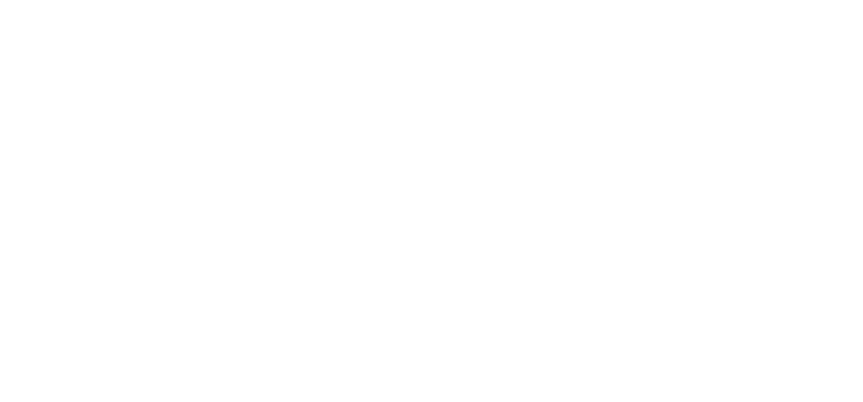
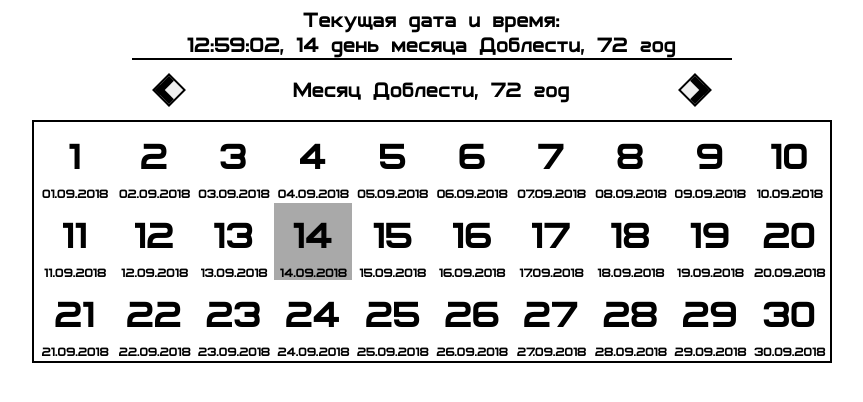
Before and after one commit to Ikamari/ortega-calendar, a React app: page / in a window 1280 px wide. Shown: the whole page, without its empty margins (208-1071 px from the left). Built offline with nearby package versions, Linux system fonts and the light colour scheme.

Commit message:
Simple design, other logic

```diff
--- a/app/App.css
+++ b/app/App.css
@@ -4,6 +4,11 @@
 }
 
 .app {
+    display: flex;
+    flex-direction: column;
+    width: 800px;
+    margin: 0 auto;
+    font-size: 18px;
     font-family: Arch, cursive, sans-serif;
 }
 
@@ -49,11 +54,11 @@
 }
 
 .arrow-button-up, .arrow-button-down, .arrow-button-left, .arrow-button-right {
-    width: 10px;
-    height: 10px;
+    width: 20px;
+    height: 20px;
     border: solid black;
-    border-width: 0 5px 5px 0;
-    outline: 1px solid black;
+    border-width: 0 7px 7px 0;
+    outline: 2px solid black;
     padding: 3px;
     transition-duration: 0.3s;
     cursor: pointer;
--- a/app/App.js
+++ b/app/App.js
@@ -1,23 +1,26 @@
 // React
-import React, { Component } from 'react';
+import React, { Component }  from 'react';
 // Datetime
-import OrtegaDatetime       from "./OrtegaDatetime";
+import OrtegaDatetime        from './OrtegaDatetime';
+// Containers
+import OrtegaCalendar        from './containers/OrtegaCalendar'
+// Components
+import OrtegaCurrentDateTime from './components/current-datetime/OrtegaCurrentDateTime'
 // Styles
-import styles               from './App.css'
+import styles                from './App.css'
 
 export default class App extends Component {
     constructor(props) {
         super(props)
-        const ortegaDatetime = new OrtegaDatetime()
-        this.ticker = setInterval(() => {
-            ortegaDatetime.update()
-            console.log(`${ortegaDatetime.getTime()} (${ortegaDatetime.getTempa()} темпа) ${ortegaDatetime.getDate()} (${ortegaDatetime.day} день месяца ${ortegaDatetime.getMonthName()}, ${ortegaDatetime.year} год)\n`)
-        }, 1000)
+        this.ortegaDatetime = new OrtegaDatetime()
+        setInterval(() => { this.ortegaDatetime.update() }, 1000)
     }
 
     render() {
         return(
             <div className={styles.app}>
+                <OrtegaCurrentDateTime ortegaDateTime={this.ortegaDatetime}/>
+                <OrtegaCalendar        ortegaDateTime={this.ortegaDatetime}/>
             </div>
         )
     }
--- a/app/OrtegaDatetime.js
+++ b/app/OrtegaDatetime.js
@@ -1,3 +1,5 @@
+import { addDays } from './helpers/DateHelper'
+
 const ORTEGA_MONTHS = [
     'Доблести', 'Справедливости', 'Усердия', 'Мудрости', 'Умеренности', 'Искренности',
     'Верности', 'Щедрости', 'Порядка', 'Великодушия', 'Прощения', 'Владыки'
@@ -24,17 +26,21 @@ export default class OrtegaDatetime {
     minutes
     seconds
 
-    initialDateTime
-    previouslyUsedDateTime
+    initialRealDate
+    initialOrtegaDate
+    initialRealDateTime
+    previouslyUsedRealDateTime
 
-    constructor(ortegaDateStartFrom = '01.01.72', realStartDateFrom = '01.10.2018') {
-        const initialOrtegaDateParts = ortegaDateStartFrom.split('.')
-        const realStartDateParts     = realStartDateFrom.split('.')
+    constructor(ortegaInitialDate = '01.01.72', realInitialDate = '01.10.2018') {
+        const ortegaInitialDateParts = ortegaInitialDate.split('.')
+        const realInitialDateParts     = realInitialDate.split('.')
 
-        this.initialDay   = Number(initialOrtegaDateParts[0])
-        this.initialMonth = Number(initialOrtegaDateParts[1])
-        this.initialYear  = Number(initialOrtegaDateParts[2])
-        this.initialDateTime = new Date(Number(realStartDateParts[2]), Number(realStartDateParts[1]) - 1, Number(realStartDateParts[0]))
+        this.initialOrtegaDate   = ortegaInitialDate
+        this.initialRealDate     = realInitialDate
+        this.initialDay          = Number(ortegaInitialDateParts[0])
+        this.initialMonth        = Number(ortegaInitialDateParts[1])
+        this.initialYear         = Number(ortegaInitialDateParts[2])
+        this.initialRealDateTime = new Date(Number(realInitialDateParts[2]), Number(realInitialDateParts[1]) - 1, Number(realInitialDateParts[0]))
 
         this.update()
     }
@@ -43,15 +49,8 @@ export default class OrtegaDatetime {
         const currentDateTime = new Date()
 
         // Declare Ortega date on construct or update it when new day in reality has come
-        if (this.previouslyUsedDateTime === undefined || this.previouslyUsedDateTime.getDate() !== currentDateTime.getDate()) {
-            // Difference in milliseconds
-            const diffInRealTime = Math.abs(
-                (currentDateTime.getTime()      + currentDateTime.getTimezoneOffset()      * 60 * 1000) -
-                (this.initialDateTime.getTime() + this.initialDateTime.getTimezoneOffset() * 60 * 1000)
-            )
-            // Difference in real days
-            let days = Math.floor(diffInRealTime / (1000 * 3600 * 24));
-
+        if (this.previouslyUsedRealDateTime === undefined || this.previouslyUsedRealDateTime.getDate() !== currentDateTime.getDate()) {
+            let days = OrtegaDatetime.diffInDays(currentDateTime, this.initialRealDateTime);
             this.year  = this.initialYear  + Math.floor(days / 360)
             days %= 360;
             this.month = this.initialMonth + Math.floor(days / 30)
@@ -63,7 +62,11 @@ export default class OrtegaDatetime {
         this.minutes = currentDateTime.getUTCMinutes()
         this.seconds = currentDateTime.getUTCSeconds()
 
-        this.previouslyUsedDateTime = currentDateTime
+        this.previouslyUsedRealDateTime = currentDateTime
+    }
+
+    getRealDate(returnDateTime = false) {
+        return this.toRealDate(this.getDate(), this.initialOrtegaDate, this.initialRealDate, returnDateTime)
     }
 
     getDate() {
@@ -95,6 +98,39 @@ export default class OrtegaDatetime {
         }
         return ORTEGA_TEMPAS[this.hours / 3]
     }
+
+    static diffInDays(firstDate, secondDate) {
+        // Difference in milliseconds
+        const diffInMilliseconds = Math.abs(
+            (firstDate.getTime()  + firstDate.getTimezoneOffset()  * 60 * 1000) -
+            (secondDate.getTime() + secondDate.getTimezoneOffset() * 60 * 1000)
+        )
+        // Difference in real days
+        return Math.floor(diffInMilliseconds / (1000 * 3600 * 24));
+    }
+
+
+    static toRealDate(ortegaDate, ortegaInitialDate = '01.01.72', realInitialDate = '01.10.2018', returnDateTime = false) {
+        const ortegaDateParts        = ortegaDate.split('.')
+        const ortegaInitialDateParts = ortegaInitialDate.split('.')
+        const realInitialDateParts   = realInitialDate.split('.')
+
+        // Get difference in days between specified and initial ortega date
+        const yearsDiff    = ortegaDateParts[2] - ortegaInitialDateParts[2]
+        const monthsDiff   = ortegaDateParts[1] - ortegaInitialDateParts[1]
+        const daysDiff     = ortegaDateParts[0] - ortegaInitialDateParts[0] + monthsDiff * 30 + yearsDiff * 360
+        const realDateTime = addDays(new Date(Number(realInitialDateParts[2]), Number(realInitialDateParts[1]) - 1, Number(realInitialDateParts[0])), daysDiff)
+
+        if (!returnDateTime) {
+            const
+                realDay   = realDateTime.getDate(),
+                realMonth = realDateTime.getMonth(),
+                realYear  = realDateTime.getFullYear()
+            return `${realDay > 9 ? '' : '0'}${realDay}.${realMonth > 9 ? '' : '0'}${realMonth}.${realYear > 9 ? '' : '0'}${realYear}`
+        }
+
+        return returnDateTime
+    }
 }
 
 export {
--- /dev/null
+++ b/app/components/current-datetime/OrtegaCurrentDateTime.js
@@ -0,0 +1,30 @@
+// React
+import React, { Component } from 'react'
+import PropTypes            from 'prop-types'
+// DateTime
+import OrtegaDateTime       from '../../OrtegaDatetime'
+// Styles
+import styles from './styles/current-datetime.css'
+
+export default class CurrentDateTime extends Component {
+    constructor(props) {
+        super(props)
+        this.ticker = setInterval(() => {
+            this.forceUpdate()
+        }, 1000)
+    }
+
+    render() {
+        const { ortegaDateTime } = this.props
+        return (
+            <div className={styles.wrapper}>
+                <div>Текущая дата и время:</div>
+                <div>{`${ortegaDateTime.getTime()}, ${ortegaDateTime.day} день месяца ${ortegaDateTime.getMonthName()}, ${ortegaDateTime.year} год`}</div>
+            </div>
+        )
+    }
+}
+
+CurrentDateTime.propTypes = {
+    ortegaDateTime: PropTypes.instanceOf(OrtegaDateTime)
+}
--- /dev/null
+++ b/app/components/current-datetime/styles/current-datetime.css
@@ -0,0 +1,7 @@
+.wrapper {
+    width: 600px;
+    margin: 0 auto;
+    border-bottom: 2px solid black;
+    text-align: center;
+    font-size: 24px;
+}
--- /dev/null
+++ b/app/containers/Days.js
@@ -0,0 +1,48 @@
+// React
+import React, { Component } from 'react'
+import PropTypes            from 'prop-types'
+// DateTime
+import OrtegaDateTime       from '../OrtegaDatetime'
+// Styles
+import styles               from './styles/days.css'
+
+export default class Days extends Component {
+    renderDays() {
+        const { currentDate, selectedMonth, selectedYear } = this.props
+        let daysTable = []
+
+        for (let i = 0; i < 3; i++) {
+            let days = []
+            for (let j = 1; j <= 10; j++) {
+                const day     = 10 * i + j
+                const date    = `${day > 9 ? '' : '0'}${day}.${selectedMonth > 9 ? '' : '0'}${selectedMonth}.${selectedYear}`
+                const isToday = currentDate === date
+                days.push(
+                    <td className={isToday ? styles['current-day'] : ''} key={`calendar-day-${date}`}>
+                        <div className={styles['day-num']}>{day}</div>
+                        <div className={styles['real-date']}>{OrtegaDateTime.toRealDate(date)}</div>
+                    </td>
+                )
+            }
+            daysTable.push(<tr key={`calendar-days-${i * 10}_-_${(i + 1) * 10}`}>{days}</tr>)
+        }
+
+        return daysTable
+    }
+
+    render() {
+        return (
+            <table className={styles.wrapper}>
+                <tbody>
+                    {this.renderDays()}
+                </tbody>
+            </table>
+        )
+    }
+}
+
+Days.propTypes = {
+    currentDate:   PropTypes.string.isRequired,
+    selectedMonth: PropTypes.number.isRequired,
+    selectedYear:  PropTypes.number.isRequired
+}
--- /dev/null
+++ b/app/containers/MonthSelect.js
@@ -0,0 +1,28 @@
+// React
+import React, { Component } from 'react'
+import PropTypes            from 'prop-types'
+// DateTime
+import { ORTEGA_MONTHS }    from '../OrtegaDatetime'
+// Styles
+import appStyles            from '../App.css'
+import styles               from './styles/month-select.css'
+
+export default class MonthSelect extends Component {
+    render() {
+        const { prevMonth, nextMonth, selectedMonth, selectedYear } = this.props
+        return (
+            <div className={styles.wrapper}>
+                <button type='button' className={appStyles["arrow-button-left"]} onClick={prevMonth}/>
+                <div className={styles.text}>{`Месяц ${ORTEGA_MONTHS[selectedMonth - 1]}, ${selectedYear} год`}</div>
+                <button type='button' className={appStyles["arrow-button-right"]} onClick={nextMonth}/>
+            </div>
+        )
+    }
+}
+
+MonthSelect.propTypes = {
+    prevMonth:     PropTypes.func.isRequired,
+    nextMonth:     PropTypes.func.isRequired,
+    selectedMonth: PropTypes.number.isRequired,
+    selectedYear:  PropTypes.number.isRequired
+}
--- /dev/null
+++ b/app/containers/OrtegaCalendar.js
@@ -0,0 +1,69 @@
+// React
+import React, { Component, Fragment } from 'react'
+import PropTypes            from 'prop-types'
+// DateTime
+import OrtegaDateTime       from '../OrtegaDatetime'
+// Containers
+import MonthSelect          from './MonthSelect'
+import Days                 from './Days'
+
+export default class OrtegaCalendar extends Component {
+    constructor(props) {
+        super(props)
+
+        const { ortegaDateTime } = props
+        this.state = {
+            currentDay:    ortegaDateTime.day,
+            currentDate:   ortegaDateTime.getDate(),
+            selectedDay:   ortegaDateTime.day,
+            selectedMonth: ortegaDateTime.month,
+            selectedYear:  ortegaDateTime.year
+        }
+
+        setInterval(() => {
+            if (this.state.currentDay !== ortegaDateTime.day) {
+                this.setState({
+                    currentDate: ortegaDateTime.getDate()
+                })
+            }
+        }, 1000)
+    }
+
+    prevMonth() {
+        let previousMonth = this.state.selectedMonth - 1, year = this.state.selectedYear
+        if (previousMonth < 1) {
+            previousMonth = 12
+            year--
+        }
+        this.setState({
+            selectedMonth: previousMonth,
+            selectedYear:  year
+        })
+    }
+
+    nextMonth() {
+        let nextMonth = this.state.selectedMonth + 1, year = this.state.selectedYear
+        if (nextMonth > 12) {
+            nextMonth = 1
+            year++
+        }
+        this.setState({
+            selectedMonth: nextMonth,
+            selectedYear:  year
+        })
+    }
+
+    render() {
+        const { currentDate, selectedMonth, selectedYear } = this.state
+        return (
+            <Fragment>
+                <MonthSelect selectedMonth={selectedMonth} selectedYear={selectedYear} prevMonth={() => this.prevMonth()} nextMonth={() => this.nextMonth()} />
+                <Days        currentDate={currentDate} selectedMonth={selectedMonth} selectedYear={selectedYear} />
+            </Fragment>
+        )
+    }
+}
+
+OrtegaCalendar.propTypes = {
+    ortegaDateTime: PropTypes.instanceOf(OrtegaDateTime)
+}
--- /dev/null
+++ b/app/containers/styles/days.css
@@ -0,0 +1,30 @@
+.wrapper {
+    border: 2px solid black;
+}
+
+.current-day {
+    background-color: darkgrey;
+}
+
+.wrapper td {
+    position: relative;
+    width: 75px;
+    height: 75px;
+    vertical-align: unset;
+}
+
+.day-num {
+    position: absolute;
+    width: 100%;
+    font-size: 42px;
+    line-height: 65px;
+    text-align: center;
+}
+
+.real-date {
+    width: 100%;
+    position: absolute;
+    bottom: 0;
+    font-size: 14px;
+    text-align: center;
+}
--- /dev/null
+++ b/app/containers/styles/month-select.css
@@ -0,0 +1,15 @@
+.wrapper {
+    display: flex;
+    flex-direction: row;
+    height: 40px;
+    width: 600px;
+    margin: 10px auto;
+    align-items: center;
+    justify-content: space-around;
+    font-size: 24px;
+}
+
+.text {
+    width: 400px;
+    text-align: center;
+}
--- /dev/null
+++ b/app/helpers/DateHelper.js
@@ -0,0 +1,5 @@
+export const addDays = (date, days) => {
+    const result = new Date(date);
+    result.setDate(result.getDate() + days);
+    return result;
+}
```
Also changed, not shown: app/components/calendar/DayBlock.js (added), app/components/calendar/styles/day.css (added).
